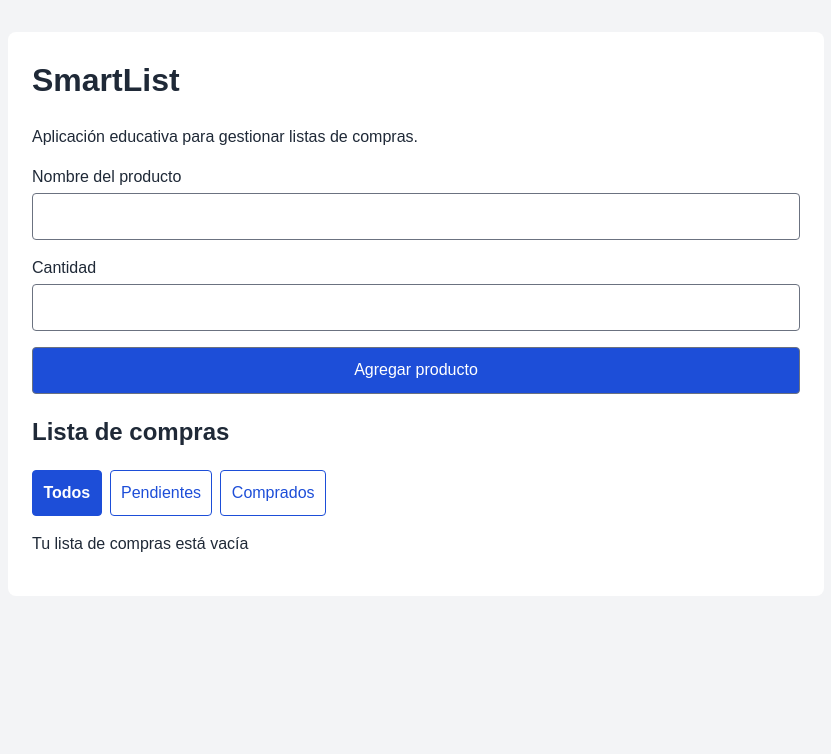
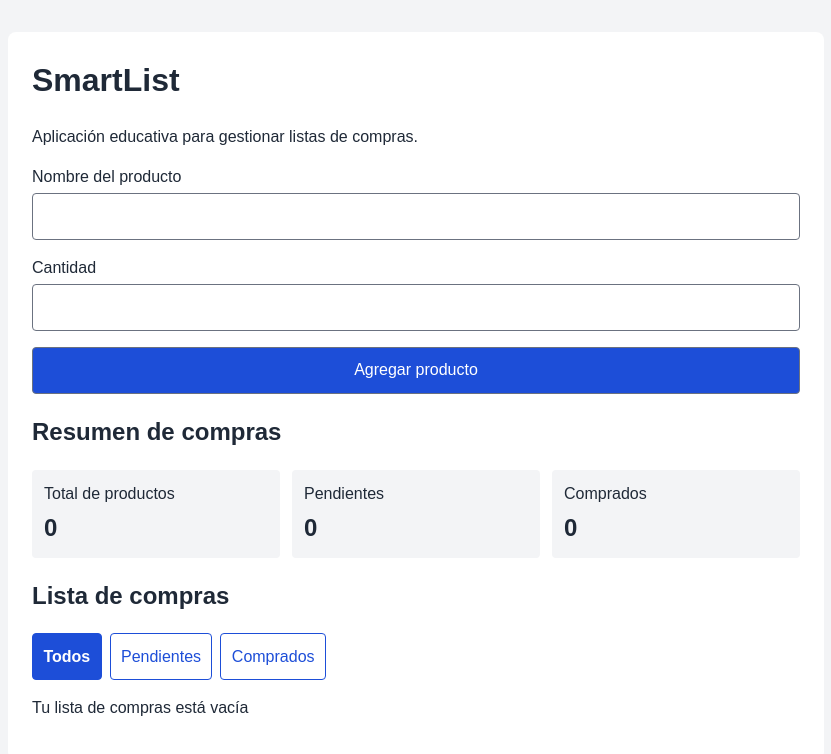
Before and after one commit to Tendencias-ISW-AI/Grupo-5, a React (Vite) app: page / in a window 1280 px wide. Shown: the top 754 px of the page, without its empty margins (224-1055 px from the left). Built offline with nearby package versions, Linux system fonts and the light colour scheme.

Commit message:
feat(SMARLIST-9): mostrar resumen global de compras

```diff
--- a/src/App.css
+++ b/src/App.css
@@ -128,3 +128,23 @@ input[aria-invalid="true"] { border-color: #b91c1c; }
     margin: 1rem;
   }
 }
+
+.shopping-summary dl {
+  display: grid;
+  grid-template-columns: repeat(auto-fit, minmax(min(100%, 10rem), 1fr));
+  gap: 0.75rem;
+  margin: 0;
+}
+
+.shopping-summary dl > div {
+  padding: 0.75rem;
+  background: #f3f4f6;
+  border-radius: 0.25rem;
+}
+
+.shopping-summary dt { overflow-wrap: anywhere; }
+.shopping-summary dd {
+  margin: 0.25rem 0 0;
+  font-size: 1.5rem;
+  font-weight: bold;
+}
--- a/src/App.jsx
+++ b/src/App.jsx
@@ -2,11 +2,15 @@ import { useState } from 'react';
 import ShoppingFilters from './components/ShoppingFilters.jsx';
 import ShoppingForm from './components/ShoppingForm.jsx';
 import ShoppingList from './components/ShoppingList.jsx';
+import ShoppingSummary from './components/ShoppingSummary.jsx';
 import useShoppingList from './hooks/useShoppingList.js';
 
 export default function App() {
   const { items, addProduct, togglePurchased, removeProduct, updateProduct } = useShoppingList();
   const [activeFilter, setActiveFilter] = useState('all');
+  const total = items.length;
+  const pending = items.filter((item) => item.purchased === false).length;
+  const purchased = items.filter((item) => item.purchased === true).length;
   const visibleItems = items.filter((item) =>
     activeFilter === 'all' ||
     (activeFilter === 'pending' && item.purchased === false) ||
@@ -23,6 +27,7 @@ export default function App() {
       <h1>SmartList</h1>
       <p>Aplicación educativa para gestionar listas de compras.</p>
       <ShoppingForm onAddProduct={addProduct} />
+      <ShoppingSummary total={total} pending={pending} purchased={purchased} />
       <h2>Lista de compras</h2>
       <ShoppingFilters activeFilter={activeFilter} onFilterChange={setActiveFilter} />
       <ShoppingList
--- /dev/null
+++ b/src/components/ShoppingSummary.jsx
@@ -0,0 +1,16 @@
+import { useId } from 'react';
+
+export default function ShoppingSummary({ total, pending, purchased }) {
+  const headingId = useId();
+
+  return (
+    <section className="shopping-summary" aria-labelledby={headingId}>
+      <h2 id={headingId}>Resumen de compras</h2>
+      <dl>
+        <div><dt>Total de productos</dt><dd>{total}</dd></div>
+        <div><dt>Pendientes</dt><dd>{pending}</dd></div>
+        <div><dt>Comprados</dt><dd>{purchased}</dd></div>
+      </dl>
+    </section>
+  );
+}
```
Also changed, not shown: 3 other files (tests, documents, lock files or other folders).
